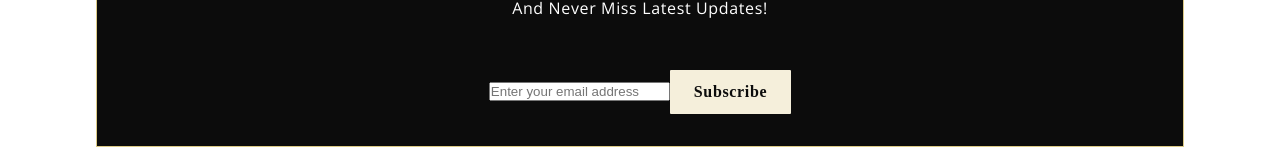
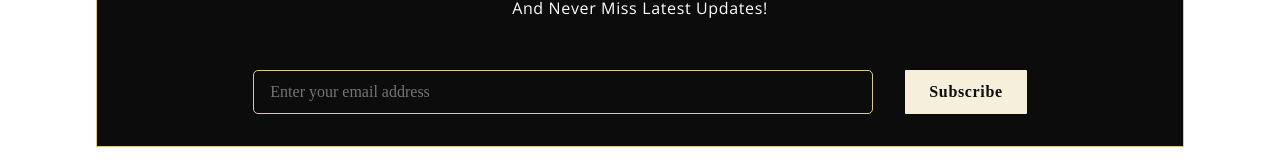
Before and after one commit to brosmar18/restaurant-frontend, a React (Create React App) app: page / in a window 1280 px wide. Shown: the part 7210-7374 px from the top of the page. Built offline with nearby package versions, Linux system fonts and the light colour scheme; a web font is replaced by a local one.

Commit message:
input styles added

```diff
--- a/src/components/Footer/NewsLetter.css
+++ b/src/components/Footer/NewsLetter.css
@@ -12,3 +12,15 @@
     flex-direction: row;
     margin-top: 3rem;
 }
+
+.app__newsletter-input input {
+    width: 620px;
+    border: 1px solid var(--color-golden);
+    border-radius: 5px;
+    font-size: 1rem;
+    font-family: var(--font-base);
+    color: var(--color-white);
+    margin-right: 2rem;
+    padding: 0.75rem 1rem;
+    background: var(--color-black)
+}
```
